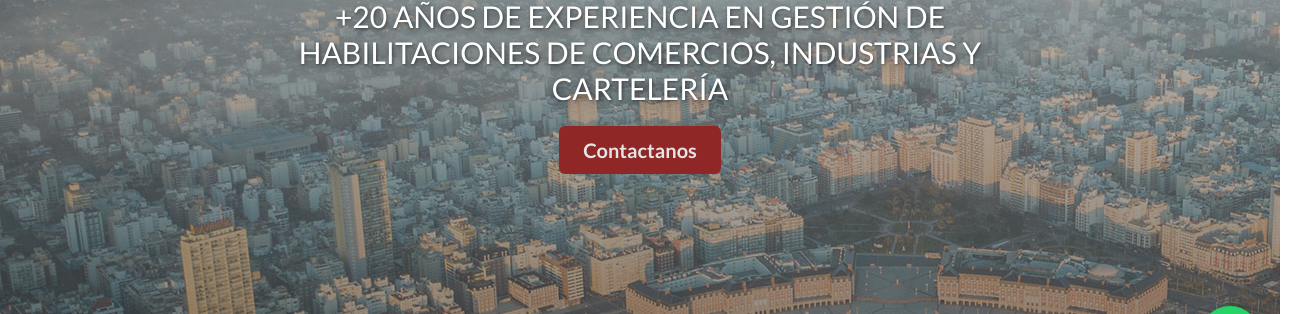
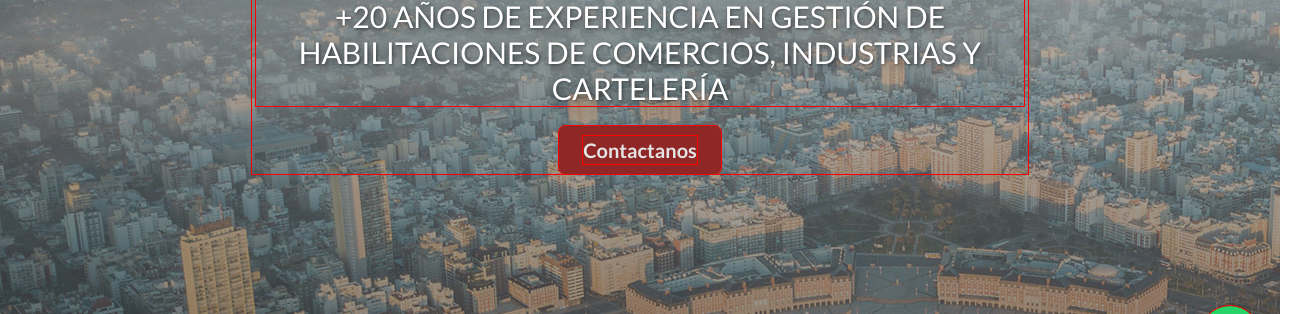
Before and after one commit to AaronMonti/astro-habilitacionesmardelplata, an Astro site: page / in a window 1280 px wide. Shown: the part 414-728 px from the top of the page, 1305 px wide, since content can reach past the window. Built offline with nearby package versions, Linux system fonts and the light colour scheme; Astro itself is replaced by a stand-in of ours.

Commit message:
test outlinew

```diff
--- a/src/styles/global.css
+++ b/src/styles/global.css
@@ -10,9 +10,15 @@
 
 html {
     scroll-behavior: smooth;
+    overflow-x: hidden;
+}
+
+* {
+    outline: 1px solid red;
 }
 body {
     margin: 0;
     padding: 0;
     box-sizing: border-box;
+    overflow-x: hidden;
 }
```
